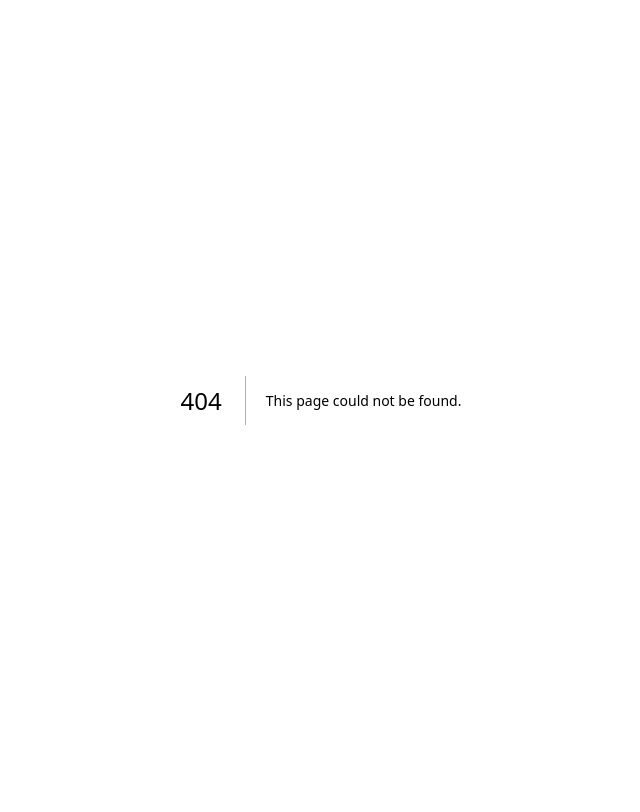
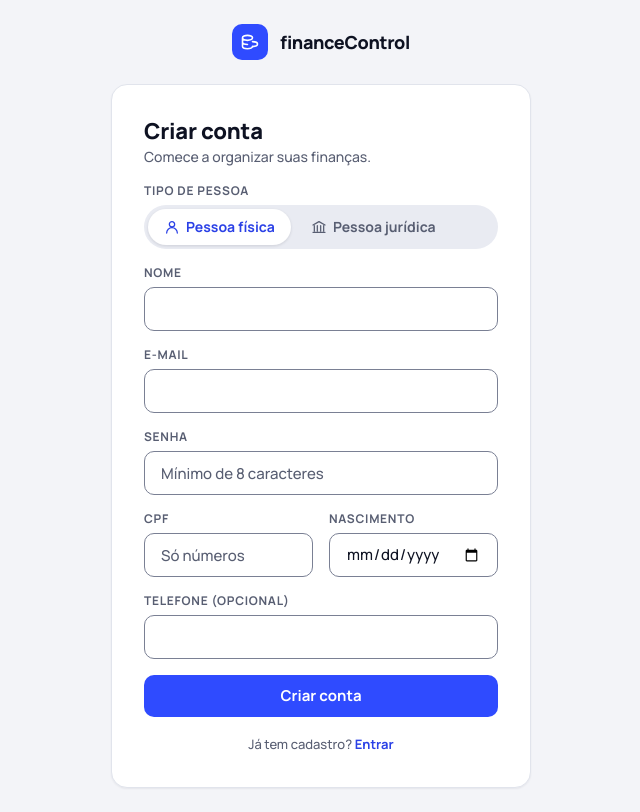
Before and after one commit to Manuela-LStivanin/financeControl-frontend, a Next.js app: page /cadastro in a window 1280 px wide. Before the commit this address had no page. Shown: the whole page, without its empty margins (319-959 px from the left). Built offline with nearby package versions, Linux system fonts and the light colour scheme.

Commit message:
feat: tela de cadastro com pessoa física e jurídica

```diff
--- /dev/null
+++ b/app/cadastro/page.tsx
@@ -0,0 +1,155 @@
+"use client";
+
+import { useState } from "react";
+import { useRouter } from "next/navigation";
+import Link from "next/link";
+import Button from "../components/Button";
+import Icon from "../components/Icon";
+import SegmentedControl from "../components/SegmentedControl";
+import TextField from "../components/TextField";
+import { API_URL, apiErrorMessage } from "@/lib/api";
+import { saveToken } from "@/lib/auth";
+
+// Valores iniciais do formulário
+const formularioVazio = {
+  name: "",
+  email: "",
+  password: "",
+  personType: "FISICA",
+  cpf: "",
+  birthDate: "",
+  cnpj: "",
+  legalName: "",
+  phone: "",
+};
+
+export default function CadastroPage() {
+  const router = useRouter();
+
+  // Um único estado guarda o formulário inteiro, como um objeto
+  const [form, setForm] = useState(formularioVazio);
+  const [erro, setErro] = useState("");
+  const [carregando, setCarregando] = useState(false);
+
+  const isFisica = form.personType === "FISICA";
+
+  // Atualiza um campo do formulário mantendo os outros como estavam
+  function atualizar(campo: keyof typeof formularioVazio, valor: string) {
+    setForm({ ...form, [campo]: valor });
+  }
+
+  // Monta o corpo da requisição só com os dados do tipo de pessoa escolhido
+  function montarCorpo() {
+    const base = {
+      name: form.name,
+      email: form.email,
+      password: form.password,
+      personType: form.personType,
+      phone: form.phone || undefined,
+    };
+    return isFisica
+      ? { ...base, cpf: form.cpf, birthDate: form.birthDate }
+      : { ...base, cnpj: form.cnpj, legalName: form.legalName };
+  }
+
+  // Envia o cadastro para a API; se der certo, já entra logado
+  async function handleSubmit(event: React.FormEvent<HTMLFormElement>) {
+    event.preventDefault();
+    setErro("");
+    setCarregando(true);
+
+    try {
+      const resposta = await fetch(`${API_URL}/auth/register`, {
+        method: "POST",
+        headers: { "Content-Type": "application/json" },
+        body: JSON.stringify(montarCorpo()),
+      });
+      const dados = await resposta.json();
+
+      if (!resposta.ok) {
+        setErro(apiErrorMessage(dados));
+        return;
+      }
+
+      saveToken(dados.access_token);
+      router.replace("/painel");
+    } catch {
+      setErro("Não foi possível conectar à API. Confira se o backend está rodando.");
+    } finally {
+      setCarregando(false);
+    }
+  }
+
+  return (
+    <main className="fc-auth">
+      <div className="fc-logo">
+        <span className="fc-logo-mark">
+          <Icon name="coins" />
+        </span>
+        financeControl
+      </div>
+
+      <form onSubmit={handleSubmit} className="fc-card fc-auth-card">
+        <div>
+          <h1 className="fc-auth-title">Criar conta</h1>
+          <p className="fc-auth-desc">Comece a organizar suas finanças.</p>
+        </div>
+
+        {/* Tipo de pessoa: define quais documentos aparecem abaixo */}
+        <SegmentedControl
+          label="Tipo de pessoa"
+          value={form.personType}
+          onChange={(valor) => atualizar("personType", valor)}
+          options={[
+            { value: "FISICA", label: "Pessoa física", icon: "user" },
+            { value: "JURIDICA", label: "Pessoa jurídica", icon: "bank" },
+          ]}
+        />
+
+        {/* Dados comuns aos dois tipos */}
+        <TextField label="Nome" value={form.name} onChange={(e) => atualizar("name", e.target.value)} required minLength={3} />
+        <TextField label="E-mail" type="email" value={form.email} onChange={(e) => atualizar("email", e.target.value)} required />
+        <TextField
+          label="Senha"
+          type="password"
+          placeholder="Mínimo de 8 caracteres"
+          value={form.password}
+          onChange={(e) => atualizar("password", e.target.value)}
+          required
+          minLength={8}
+        />
+
+        {/* Documentos: muda conforme o tipo de pessoa */}
+        {isFisica ? (
+          <div className="fc-form-row">
+            <TextField label="CPF" placeholder="Só números" value={form.cpf} onChange={(e) => atualizar("cpf", e.target.value)} required />
+            <TextField label="Nascimento" type="date" value={form.birthDate} onChange={(e) => atualizar("birthDate", e.target.value)} required />
+          </div>
+        ) : (
+          <>
+            <TextField label="Razão social" value={form.legalName} onChange={(e) => atualizar("legalName", e.target.value)} required />
+            <TextField label="CNPJ" placeholder="Só números" value={form.cnpj} onChange={(e) => atualizar("cnpj", e.target.value)} required />
+          </>
+        )}
+
+        <TextField label="Telefone (opcional)" type="tel" value={form.phone} onChange={(e) => atualizar("phone", e.target.value)} />
+
+        {/* Mensagem de erro vinda da API */}
+        {erro && (
+          <p className="fc-field-msg fc-field-msg-error">
+            <Icon name="alert" size={14} />
+            {erro}
+          </p>
+        )}
+
+        <Button type="submit" disabled={carregando}>
+          {carregando ? "Criando conta..." : "Criar conta"}
+        </Button>
+
+        <p className="fc-auth-foot">
+          Já tem cadastro? <Link href="/login" className="fc-link">Entrar</Link>
+        </p>
+      </form>
+    </main>
+  );
+}
--- /dev/null
+++ b/app/components/SegmentedControl.tsx
@@ -0,0 +1,36 @@
+import Icon, { IconName } from "./Icon";
+
+type Option = { value: string; label: string; icon?: IconName };
+
+type SegmentedControlProps = {
+  label: string;
+  options: Option[];
+  value: string;
+  onChange: (value: string) => void;
+};
+
+// Grupo de botões em que só um fica selecionado por vez
+export default function SegmentedControl({ label, options, value, onChange }: SegmentedControlProps) {
+  return (
+    <div className="fc-field">
+      <span className="fc-field-label">{label}</span>
+
+      <div className="fc-seg" role="radiogroup" aria-label={label}>
+        {/* Um botão para cada opção, o selecionado recebe a classe is-on */}
+        {options.map((option) => (
+          <button
+            key={option.value}
+            type="button"
+            role="radio"
+            aria-checked={value === option.value}
+            className={value === option.value ? "fc-seg-item is-on" : "fc-seg-item"}
+            onClick={() => onChange(option.value)}
+          >
+            {option.icon && <Icon name={option.icon} size={16} />}
+            {option.label}
+          </button>
+        ))}
+      </div>
+    </div>
+  );
+}
--- a/app/globals.css
+++ b/app/globals.css
@@ -159,3 +159,13 @@ body {
 .fc-auth-title { font-size: 22px; line-height: 28px; font-weight: 800; letter-spacing: -0.01em; }
 .fc-auth-desc { margin-top: 2px; font-size: 14px; line-height: 20px; color: var(--ink-muted); }
 .fc-auth-foot { font-size: 13px; color: var(--ink-muted); text-align: center; }
+
+/* ---------- Controle segmentado (escolha entre opções) ---------- */
+.fc-seg { display: inline-flex; gap: 4px; padding: 4px; background: var(--surface-300); border-radius: var(--radius-pill); }
+.fc-seg-item { display: inline-flex; align-items: center; gap: 6px; font: inherit; font-size: 14px; font-weight: 700; height: 36px; padding: 0 var(--space-4); border: 0; border-radius: var(--radius-pill); background: transparent; color: var(--ink-muted); cursor: pointer; }
+.fc-seg-item:hover { color: var(--ink); }
+.fc-seg-item.is-on { background: var(--surface-200); color: var(--brand-ink); box-shadow: 0 1px 3px rgba(14, 18, 34, .12); }
+.fc-seg-item:focus-visible { outline: 2px solid var(--focus); outline-offset: 2px; }
+
+/* ---------- Dois campos lado a lado ---------- */
+.fc-form-row { display: grid; grid-template-columns: 1fr 1fr; gap: var(--space-4); }
--- a/app/login/page.tsx
+++ b/app/login/page.tsx
@@ -6,7 +6,7 @@ import Link from "next/link";
 import Button from "../components/Button";
 import Icon from "../components/Icon";
 import TextField from "../components/TextField";
-import { API_URL } from "@/lib/api";
+  import { API_URL, apiErrorMessage } from "@/lib/api";
 import { saveToken } from "@/lib/auth";
 
 export default function LoginPage() {
@@ -35,7 +35,7 @@ export default function LoginPage() {
         if (resposta.status === 401) {
           setErro("E-mail ou senha incorretos.");
         } else {
-          setErro(Array.isArray(dados.message) ? dados.message[0] : dados.message);
+          setErro(apiErrorMessage(dados));
         }
         return;
       }
--- a/lib/api.ts
+++ b/lib/api.ts
@@ -2,3 +2,10 @@
 //um arquivo para isso porque se o endereço mudar, ele teria que trocar em todas as páginas.
 // Aqui troca num lugar só.
 export const API_URL = "http://localhost:3000/api";
+
+// Transforma o corpo de erro da API em uma mensagem só.
+// O ValidationPipe devolve "message" como lista (400) e os outros erros, como texto.
+export function apiErrorMessage(dados: { message?: string | string[] }): string {
+  if (Array.isArray(dados.message)) return dados.message[0];
+  return dados.message ?? "Algo deu errado. Tente novamente.";
+}
```
